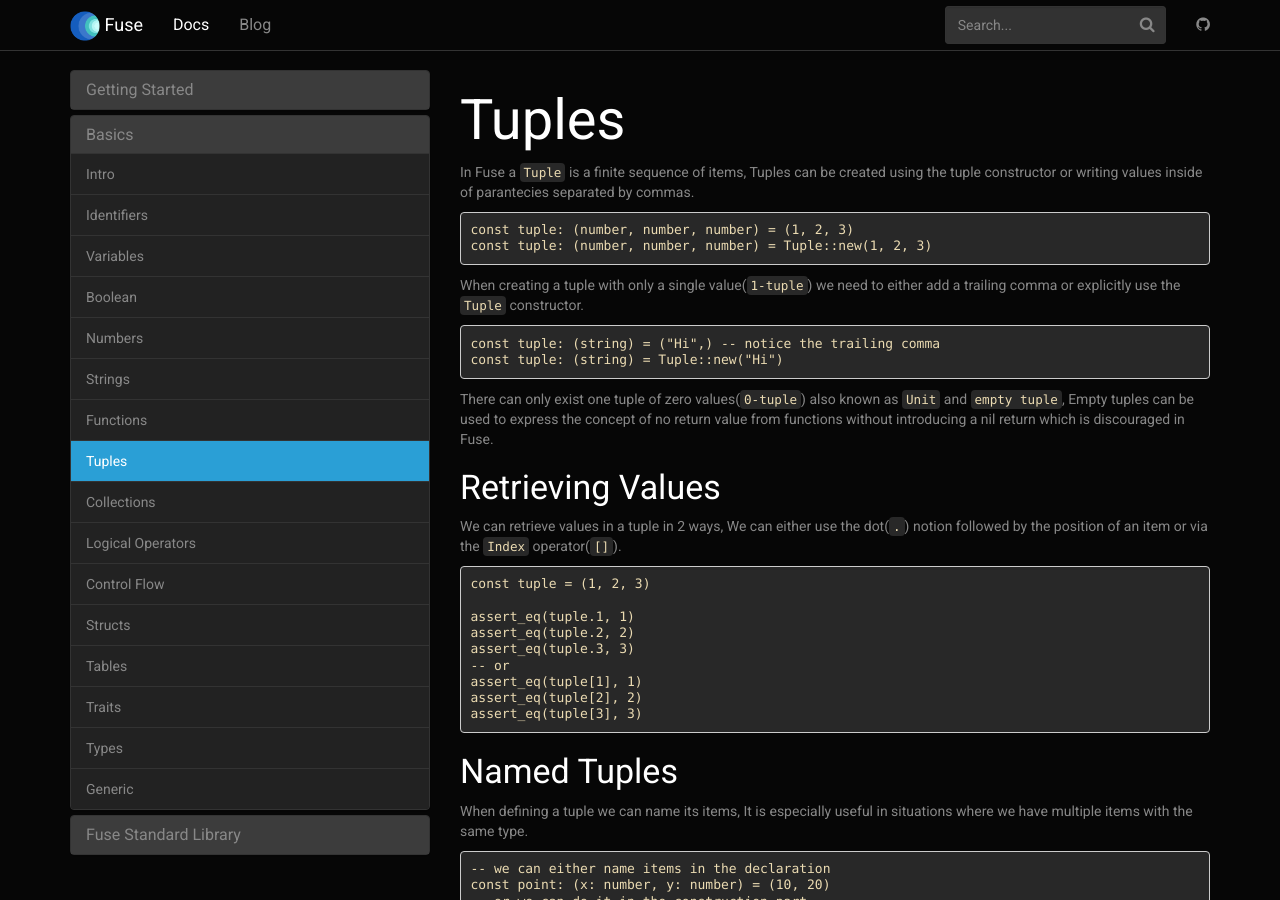
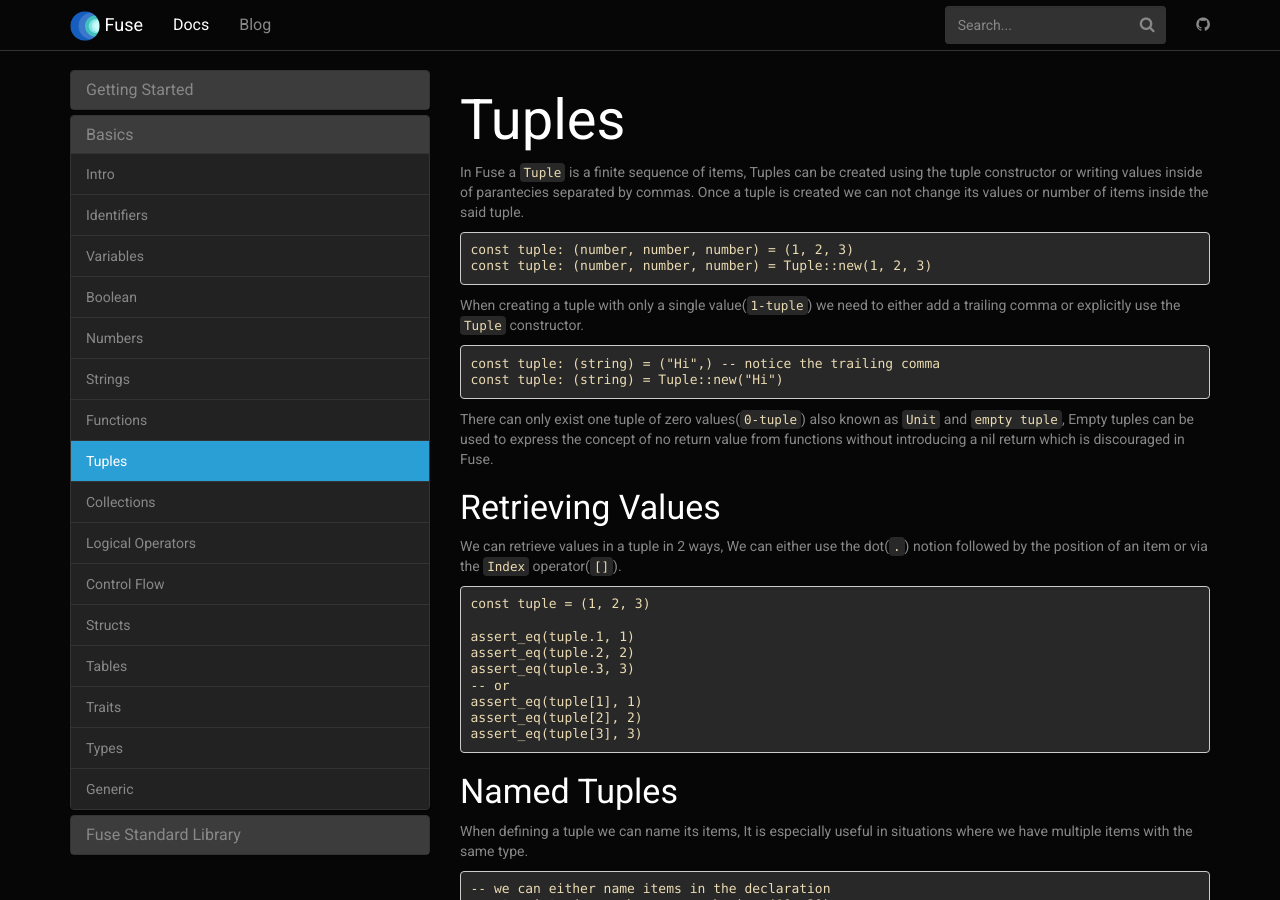
Before and after one commit to fuse-lang/fuse-lang.github.io, a Jekyll site: the page built from _docs/basics/07-tuples.md, in a window 1280 px wide and 900 px high. Built offline with Jekyll 4.4.1, drawn with Linux system fonts in a browser that asks for light colours.

Commit message:
add the fact about immutability of tuples.

````diff
--- a/_docs/basics/07-tuples.md
+++ b/_docs/basics/07-tuples.md
@@ -3,7 +3,7 @@ title: Tuples
 permalink: /docs/tuples/
 ---
 
-In Fuse a `Tuple` is a finite sequence of items, Tuples can be created using the tuple constructor or writing values inside of parantecies separated by commas.
+In Fuse a `Tuple` is a finite sequence of items, Tuples can be created using the tuple constructor or writing values inside of parantecies separated by commas. Once a tuple is created we can not change its values or number of items inside the said tuple.
 
 ```fuse
 const tuple: (number, number, number) = (1, 2, 3)
````
